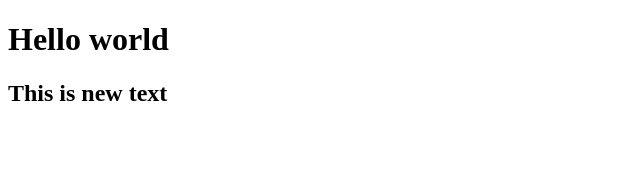
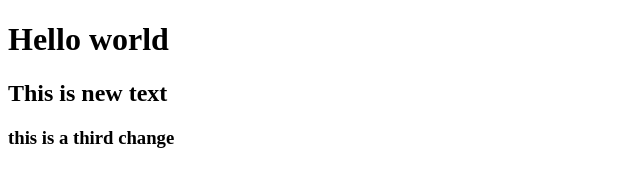
Before and after one commit to omchoudhary/SourceTreePractice, a plain HTML site: page index-op.html in a window 1280 px wide. Shown: the whole page, without its empty margins (0-640 px from the left). Drawn offline with Linux system fonts and the light colour scheme.

Commit message:
Added H3 tag

```diff
--- a/index-op.html
+++ b/index-op.html
@@ -6,5 +6,6 @@
 <body>
 <h1>Hello world</h1>
 <h2>This is new text</h2>
+    <h3>this is a third change </h3>
 </body>
 </html>
```
